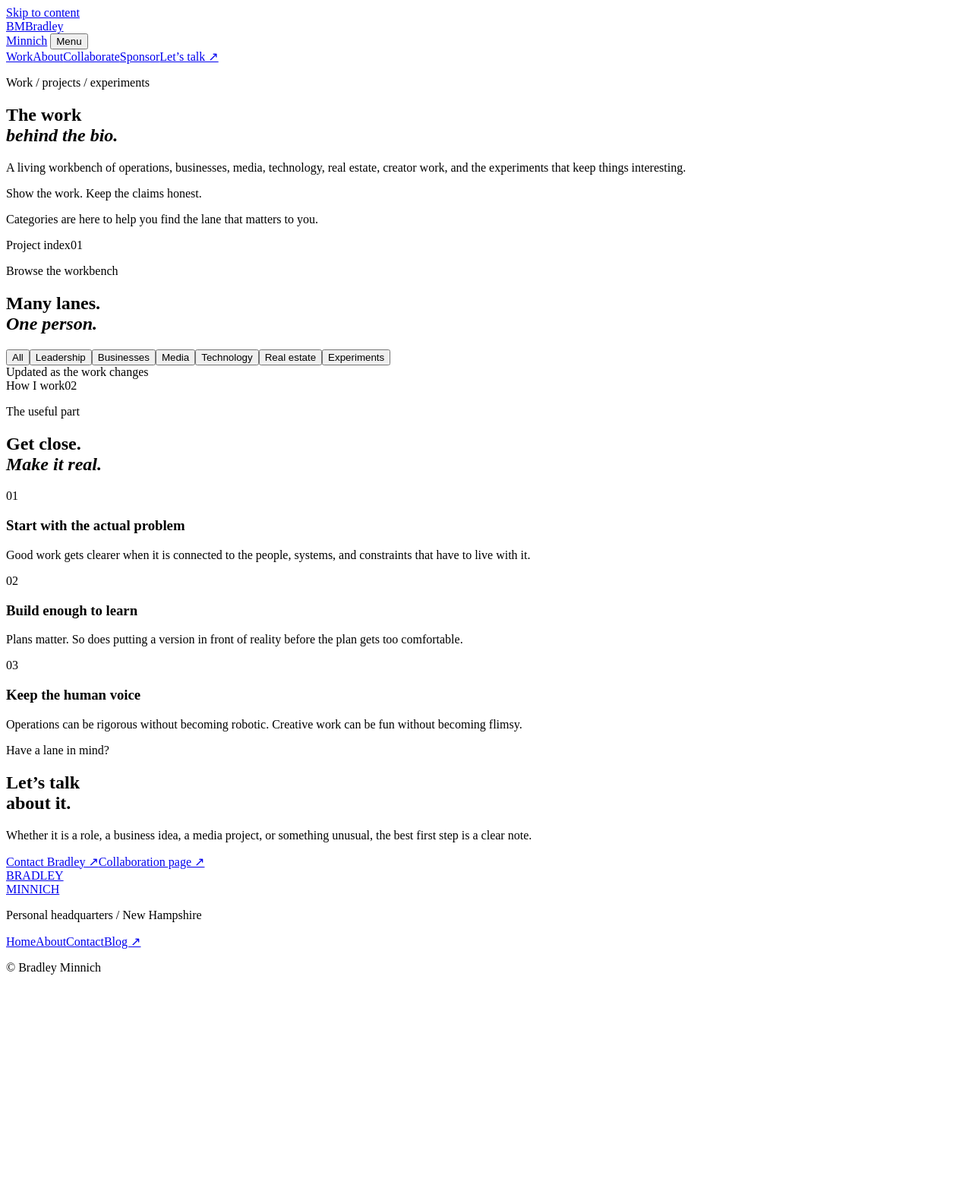
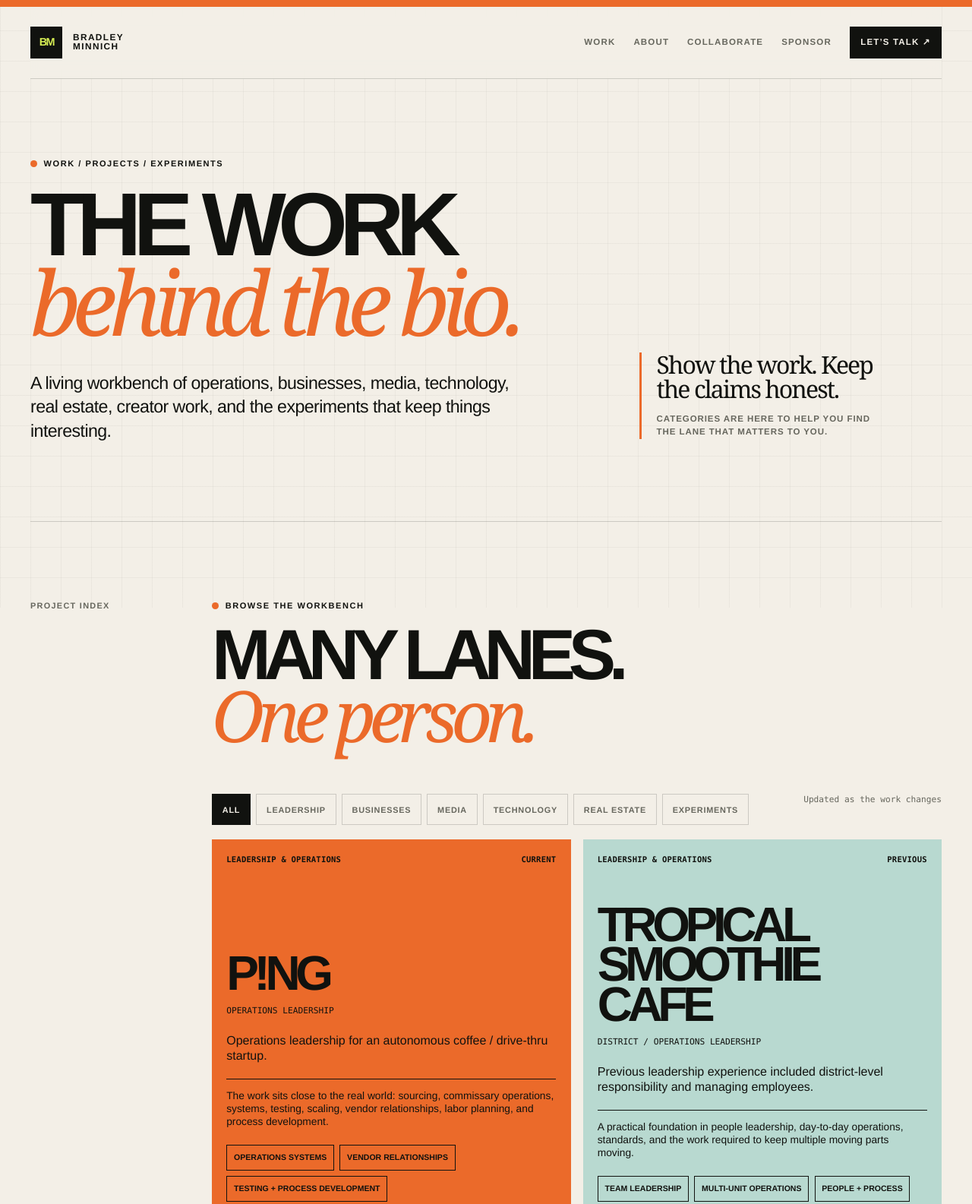
Before and after one commit to Bradthefunman/BradleyMinnich.com, a website: page work/index.html in a window 1280 px wide. Shown: the top 1585 px of the page at 76% size. Before the commit the page ends 1299 px from the top, so only its background shows below. Drawn offline with Linux system fonts and the light colour scheme; the site is published under a folder, as on GitHub Pages, so addresses that start at the root find nothing.

Commit message:
Make pages portable across GitHub Pages and custom domain

```diff
--- a/work/index.html
+++ b/work/index.html
@@ -16,18 +16,18 @@
   <meta name="twitter:title" content="Work & Projects — Bradley Minnich" />
   <meta name="twitter:description" content="A living workbench of roles, projects, and experiments." />
   <meta name="twitter:image" content="https://bradleyminnich.com/assets/social-card.svg" />
-  <link rel="manifest" href="/site.webmanifest" />
-  <link rel="stylesheet" href="/assets/styles.css" />
-  <script defer src="/assets/site-data.js"></script>
-  <script defer src="/assets/app.js"></script>
+  <link rel="manifest" href="../site.webmanifest" />
+  <link rel="stylesheet" href="../assets/styles.css" />
+  <script defer src="../assets/site-data.js"></script>
+  <script defer src="../assets/app.js"></script>
 </head>
 <body>
   <a class="skip-link" href="#main-content">Skip to content</a>
   <div class="site-shell">
     <header class="site-header">
-      <a class="brand" href="/" aria-label="Bradley Minnich home"><span class="brand-mark">BM</span><span class="brand-text">Bradley<br />Minnich</span></a>
+      <a class="brand" href="../" aria-label="Bradley Minnich home"><span class="brand-mark">BM</span><span class="brand-text">Bradley<br />Minnich</span></a>
       <button class="menu-toggle" type="button" data-menu-toggle aria-expanded="false" aria-controls="site-menu">Menu <span class="menu-icon" aria-hidden="true"><span></span><span></span></span></button>
-      <nav class="site-nav" id="site-menu" data-site-menu aria-label="Main navigation"><a href="/work/" aria-current="page">Work</a><a href="/about/">About</a><a href="/collaborate/">Collaborate</a><a href="/sponsor/">Sponsor</a><a class="nav-cta" href="/contact/">Let’s talk ↗</a></nav>
+      <nav class="site-nav" id="site-menu" data-site-menu aria-label="Main navigation"><a href="../work/" aria-current="page">Work</a><a href="../about/">About</a><a href="../collaborate/">Collaborate</a><a href="../sponsor/">Sponsor</a><a class="nav-cta" href="../contact/">Let’s talk ↗</a></nav>
     </header>
     <main id="main-content">
       <section class="page-hero">
@@ -53,9 +53,9 @@
           <div><div class="section-heading"><p class="eyebrow">The useful part</p><h2 class="section-title" id="work-principles-title">Get close.<br /><em>Make it real.</em></h2></div><div class="numbered-list"><article class="numbered-card"><span>01</span><h3>Start with the actual problem</h3><p>Good work gets clearer when it is connected to the people, systems, and constraints that have to live with it.</p></article><article class="numbered-card"><span>02</span><h3>Build enough to learn</h3><p>Plans matter. So does putting a version in front of reality before the plan gets too comfortable.</p></article><article class="numbered-card"><span>03</span><h3>Keep the human voice</h3><p>Operations can be rigorous without becoming robotic. Creative work can be fun without becoming flimsy.</p></article></div></div>
         </div>
       </section>
-      <section class="contact-band" aria-labelledby="work-cta-title"><div class="contact-band-inner"><p class="eyebrow">Have a lane in mind?</p><h2 id="work-cta-title">Let’s talk<br />about it.</h2><p>Whether it is a role, a business idea, a media project, or something unusual, the best first step is a clear note.</p><div class="button-row"><a class="button" href="/contact/">Contact Bradley ↗</a><a class="button" href="/collaborate/">Collaboration page ↗</a></div></div></section>
+      <section class="contact-band" aria-labelledby="work-cta-title"><div class="contact-band-inner"><p class="eyebrow">Have a lane in mind?</p><h2 id="work-cta-title">Let’s talk<br />about it.</h2><p>Whether it is a role, a business idea, a media project, or something unusual, the best first step is a clear note.</p><div class="button-row"><a class="button" href="../contact/">Contact Bradley ↗</a><a class="button" href="../collaborate/">Collaboration page ↗</a></div></div></section>
     </main>
-    <footer class="site-footer"><div><a class="footer-mark" href="/">BRADLEY<br /><span>MINNICH</span></a><p class="footer-tag">Personal headquarters / New Hampshire</p></div><div class="footer-links"><a href="/">Home</a><a href="/about/">About</a><a href="/contact/">Contact</a><a href="https://www.bradleyminnich.com/blog" target="_blank" rel="noreferrer">Blog ↗</a></div><p class="footer-note">© <span data-year></span> Bradley Minnich</p></footer>
+    <footer class="site-footer"><div><a class="footer-mark" href="../">BRADLEY<br /><span>MINNICH</span></a><p class="footer-tag">Personal headquarters / New Hampshire</p></div><div class="footer-links"><a href="../">Home</a><a href="../about/">About</a><a href="../contact/">Contact</a><a href="https://www.bradleyminnich.com/blog" target="_blank" rel="noreferrer">Blog ↗</a></div><p class="footer-note">© <span data-year></span> Bradley Minnich</p></footer>
   </div>
 </body>
 </html>
```
